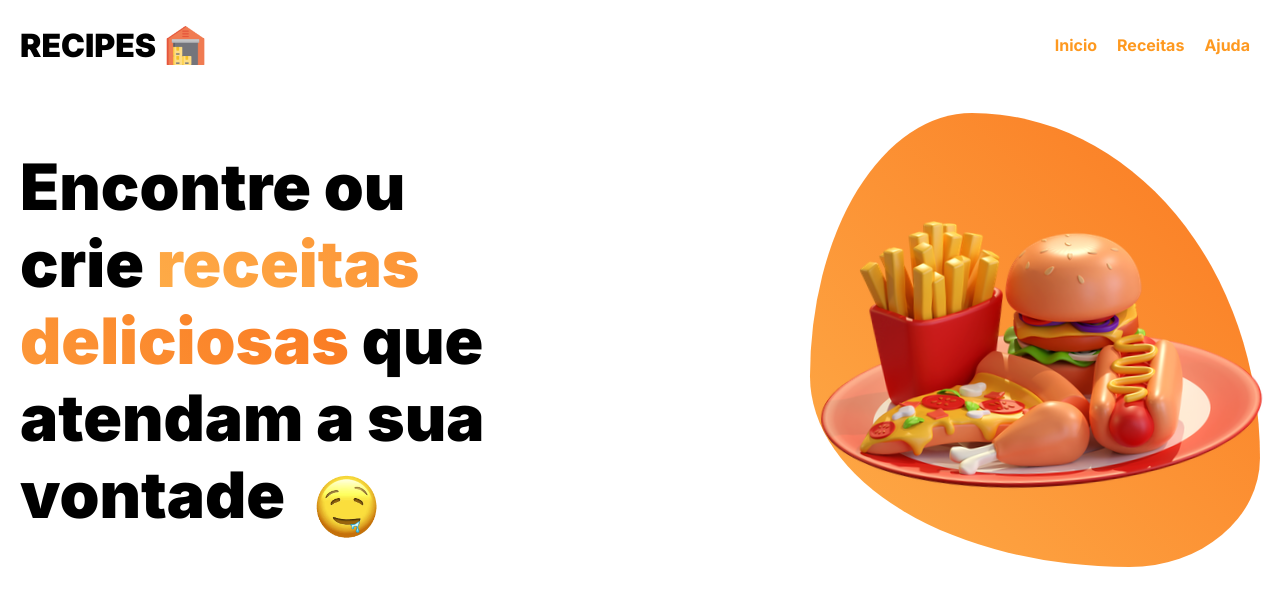
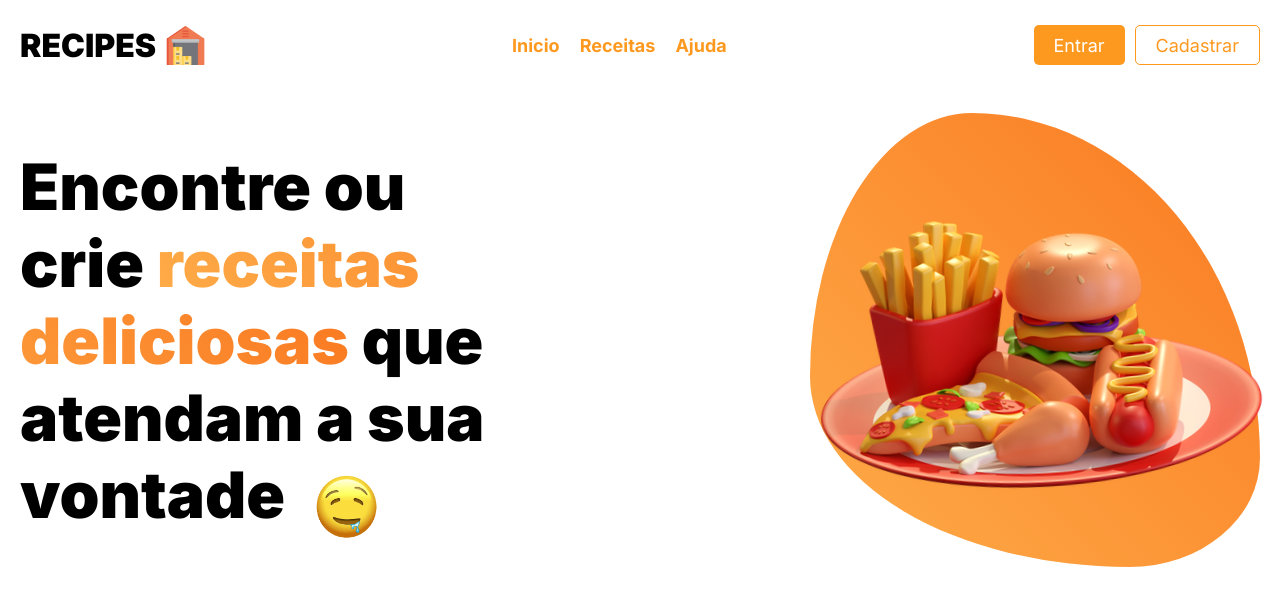
Before and after one commit to matheus-germano/recipes-warehouse-frontend, a React (Vite) app: page / in a window 1280 px wide. Shown: the top 606 px of the page. Built offline with nearby package versions, Linux system fonts and the light colour scheme.

Commit message:
Button component in progress

```diff
--- a/package.json
+++ b/package.json
@@ -17,6 +17,7 @@
   "devDependencies": {
     "@types/react": "^18.0.17",
     "@types/react-dom": "^18.0.6",
+    "@types/styled-components": "^5.1.26",
     "@vitejs/plugin-react": "^2.0.1",
     "typescript": "^4.6.4",
     "vite": "^3.0.7"
--- /dev/null
+++ b/src/components/Button/index.tsx
@@ -0,0 +1,18 @@
+import { ButtonHTMLAttributes } from 'react';
+import { ButtonWrapper } from './styles';
+
+interface ButtonProps extends React.ComponentProps<"button"> {
+  text: string;
+  outlined?: boolean;
+  children?: React.ReactNode;
+}
+
+export function Button({ text, outlined, children, ...buttonProps }: ButtonProps) {
+  return (
+    <ButtonWrapper outlined={outlined}>
+      <button {...buttonProps}>
+        {text}
+      </button>
+    </ButtonWrapper>
+  );
+}
--- /dev/null
+++ b/src/components/Button/styles.ts
@@ -0,0 +1,19 @@
+import styled from 'styled-components';
+
+interface ButtonProps {
+  outlined?: boolean;
+}
+
+export const ButtonWrapper = styled.div`
+  button {
+    height: 40px;
+
+    color: ${(props: ButtonProps) => props.outlined ? 'var(--primary-yellow-orange)' : 'var(--white)'};
+    background: ${(props: ButtonProps) => props.outlined ? 'var(--white)' : 'var(--primary-yellow-orange)'};
+    border: 1px solid ${(props: ButtonProps) => props.outlined ? 'var(--primary-yellow-orange)' : 'none'};
+    border-radius: 5px;
+
+    padding: 0 20px;
+    cursor: pointer;
+  }
+`;
--- a/src/components/Navbar/index.tsx
+++ b/src/components/Navbar/index.tsx
@@ -1,6 +1,8 @@
 import { Link } from 'react-router-dom';
 
-import { Nav, NavbarWrapper, Logo, NavbarMenu, MenuItem } from './styles';
+import { Button } from '../Button';
+
+import { Nav, NavbarWrapper, Logo, NavbarMenu, MenuItem, Buttons } from './styles';
 
 import warehouse from '../../assets/images/warehouse.png';
 
@@ -24,6 +26,11 @@ export function Navbar() {
             <Link to='/help'>Ajuda</Link>
           </MenuItem>
         </NavbarMenu>
+
+        <Buttons>
+          <Button text="Entrar" />
+          <Button text="Cadastrar" outlined={true} />
+        </Buttons>
       </NavbarWrapper>
     </Nav>
   );
--- a/src/components/Navbar/styles.ts
+++ b/src/components/Navbar/styles.ts
@@ -47,7 +47,7 @@ export const NavbarMenu = styled.ul`
 `;
 
 export const MenuItem = styled.li`
-  padding: 0 10px;
+  padding: 10px;
 
   a {
     font-weight: 600;
@@ -65,3 +65,9 @@ export const MenuItem = styled.li`
     }
   }
 `;
+
+export const Buttons = styled.div`
+  display: flex;
+  align-items: center;
+  gap: 10px;
+`;
--- a/src/globalStyle.ts
+++ b/src/globalStyle.ts
@@ -21,9 +21,19 @@ export const GlobalStyle = createGlobalStyle`
 
   body {
     color: var(--black);
+    background: var(--white);
+  }
+
+  input,
+  button,
+  textarea,
+  select {
+    outline: none;
+    border: none;
   }
 
   body, input, textarea, button {
+    font-size: 1.125rem;
     font-family: 'Inter', sans-serif;
     font-weight: 400;
   }
--- a/tsconfig.json
+++ b/tsconfig.json
@@ -18,8 +18,7 @@
     "resolveJsonModule": true,
     "isolatedModules": true,
     "noEmit": true,
-    "jsx": "react-jsx",
-    "noImplicitAny": false
+    "jsx": "react-jsx"
   },
   "include": [
     "src"
```
Also changed, not shown: 1 other file (tests, documents, lock files or other folders).
